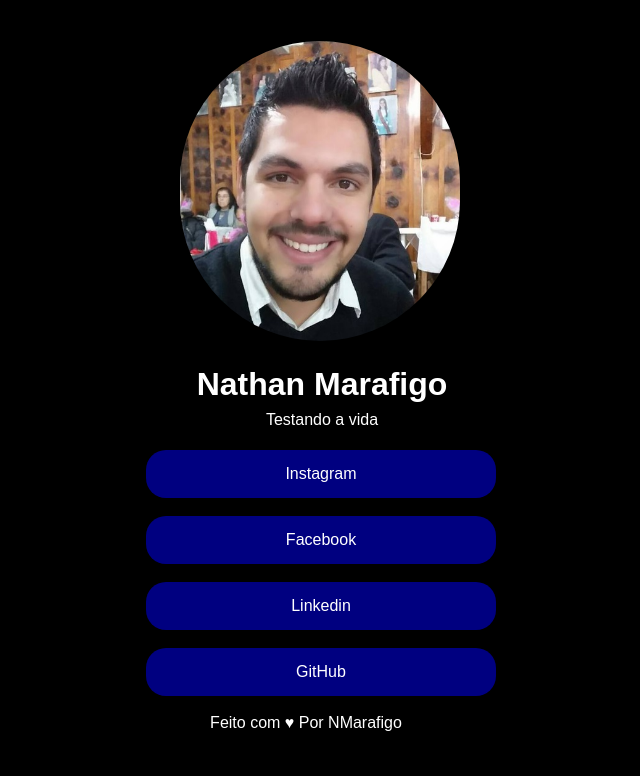
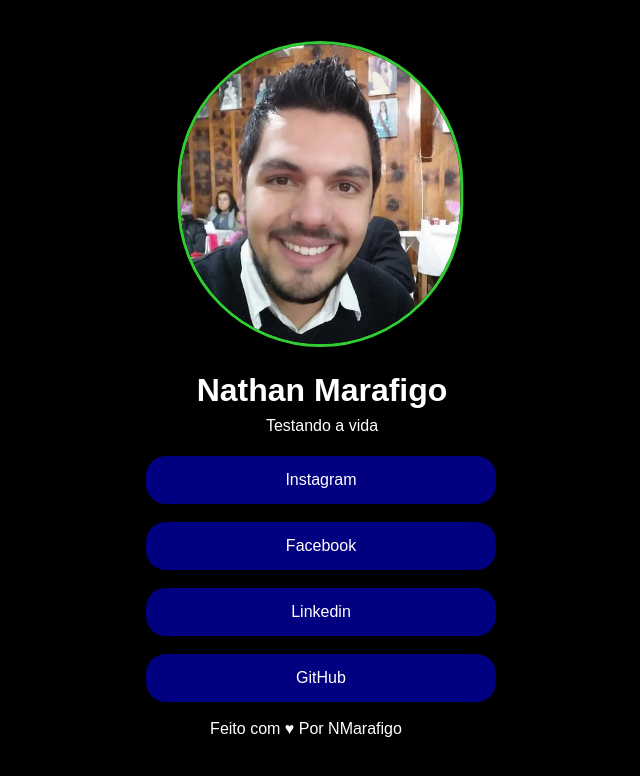
Before and after one commit to NathanDoD/marafigolinks, a plain HTML site: page index.html in a window 1280 px wide. Shown: the whole page, without its empty margins (334-974 px from the left). Drawn offline with Linux system fonts and the light colour scheme.

Commit message:
Update style.css

```diff
--- a/style.css
+++ b/style.css
@@ -11,7 +11,7 @@
     border-radius: 300px;
     width: 280px;
     transform: translate(5%);
-    /* border: 5px solid limegreen; */
+    border: 3px solid limegreen;
 }
 h1 {
     color: white;
```
